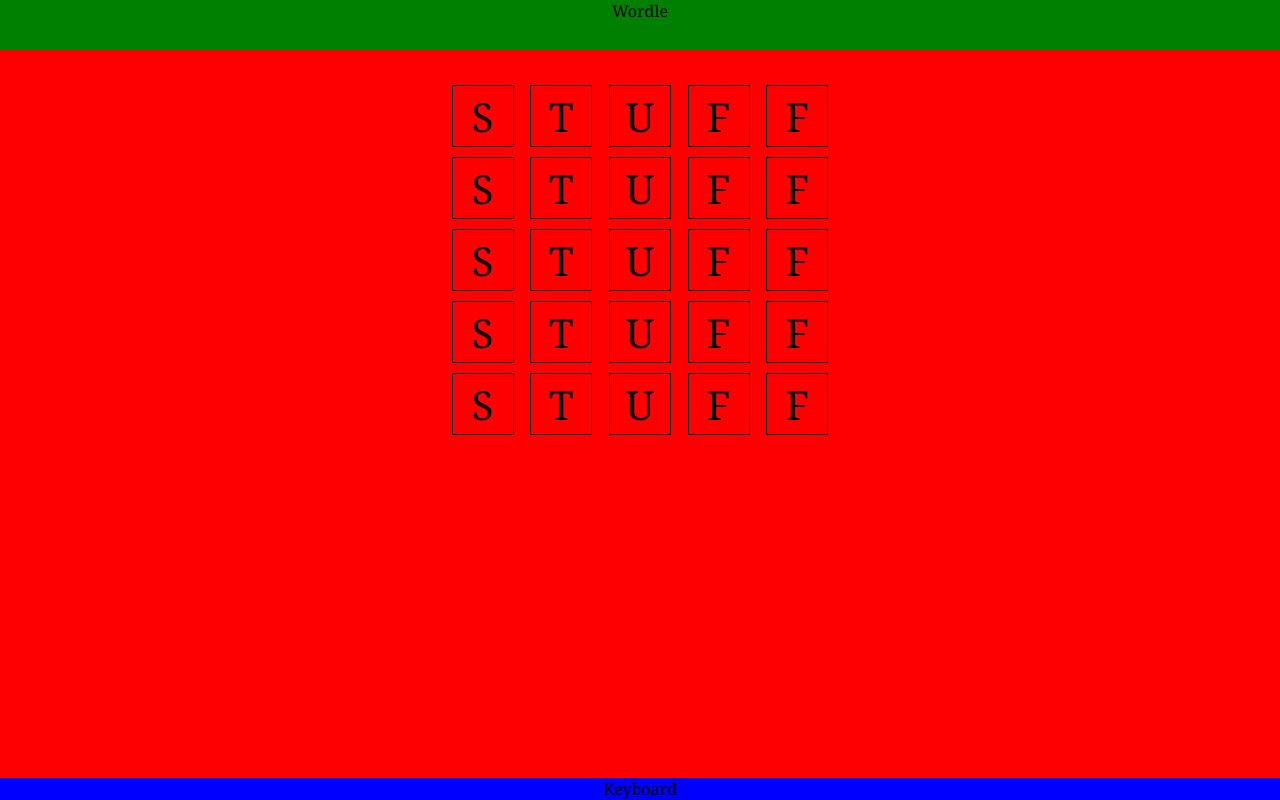
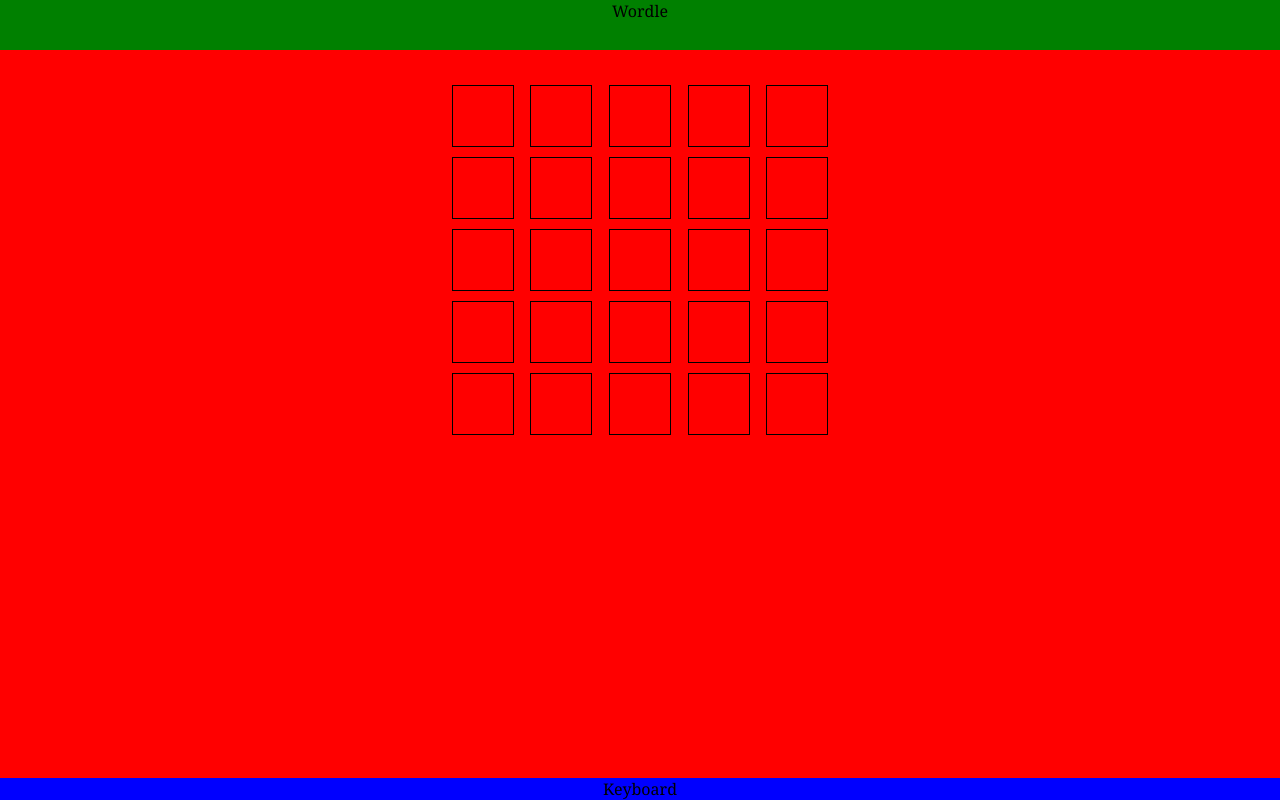
Before and after one commit to gattlin1/Wordle, a React (Create React App) app: page / in a window 1280 px wide. Built offline with nearby package versions, Linux system fonts and the light colour scheme.

Commit message:
Setting up to where the user can enter in guesses. Need to fix infinite loop problem though.

```diff
--- a/src/App.tsx
+++ b/src/App.tsx
@@ -1,14 +1,44 @@
-import React from 'react';
+import React, { useEffect, useState } from 'react';
 import './App.scss';
 import Board from './components/Board/Board';
 import Keyboard from './components/Keyboard/Keyboard';
 
 function App() {
+  let [currentGuess, setCurrentGuess] = useState('');
+  let [guessCount, setGuessCount] = useState(0);
+
+  useEffect(() => {
+    document.addEventListener('keydown', handleKeyboardInput);
+
+    return () => {
+      document.removeEventListener('keydown', handleKeyboardInput);
+    };
+  });
+
+  const handleKeyboardInput = (event: any) => {
+    const key = event.key;
+    const keyCode = event.keyCode;
+
+    if (key === 'Backspace') {
+      setCurrentGuess(currentGuess.slice(0, -1));
+    }
+    // Check to see if input is a letter.
+    if ((keyCode >= 65 && keyCode <= 90) || (keyCode >= 97 && keyCode <= 122)) {
+      if (currentGuess.length < 5) {
+        setCurrentGuess((currentGuess += key));
+      }
+    }
+
+    if (key === 'Enter' && currentGuess.length === 5) {
+      setGuessCount(guessCount + 1);
+    }
+  };
+
   return (
     <div className='App'>
-      <header className='App-header'>Wordle</header>
+      <header>Wordle</header>
       <div className='board-container'>
-        <Board />
+        <Board currentGuess={currentGuess} guessCount={guessCount} />
       </div>
       <div className='keyboard-container'>
         <Keyboard />
--- a/src/components/Board/Board.tsx
+++ b/src/components/Board/Board.tsx
@@ -1,26 +1,36 @@
-import React from 'react';
+import React, { useEffect, useState } from 'react';
 import CharSquare from './CharSquare/CharSquare';
 import './Board.scss';
 
-function Board() {
-  const guesses: string[][] = [
-    ['S', 'T', 'U', 'F', 'F'],
-    ['S', 'T', 'U', 'F', 'F'],
-    ['S', 'T', 'U', 'F', 'F'],
-    ['S', 'T', 'U', 'F', 'F'],
-    ['S', 'T', 'U', 'F', 'F'],
-  ];
+interface BoardProps {
+  currentGuess: string;
+  guessCount: number;
+}
+
+function Board({ currentGuess, guessCount }: BoardProps) {
+  const [guesses, setGuesses] = useState(['', '', '', '', '']);
+
+  useEffect(() => {
+    const tempGuesses = guesses.slice();
+    tempGuesses.splice(guessCount, 1, currentGuess);
+    setGuesses(tempGuesses);
+  }, []);
+
+  const createGuess = (word: string) => {
+    const guess = [];
+    for (let i = 0; i < 5; i++) {
+      guess.push(<CharSquare key={i} char={word.at(i)} />);
+    }
+    return guess;
+  };
+
   return (
     <div className='board'>
-      {guesses.map((guess) => {
-        return (
-          <div className='guess'>
-            {guess.map((char) => (
-              <CharSquare char={char} />
-            ))}
-          </div>
-        );
-      })}
+      {guesses.map((guess, i) => (
+        <div className='guess' key={i}>
+          {createGuess(guess)}
+        </div>
+      ))}
     </div>
   );
 }
--- a/src/components/Board/CharSquare/CharSquare.scss
+++ b/src/components/Board/CharSquare/CharSquare.scss
@@ -5,7 +5,4 @@
   width: 50px;
   height: 50px;
   font-size: 40px;
-  display: flex;
-  justify-content: center;
-  align-items: center;
 }
--- a/src/components/Board/CharSquare/CharSquare.tsx
+++ b/src/components/Board/CharSquare/CharSquare.tsx
@@ -2,7 +2,7 @@ import React from 'react';
 import './CharSquare.scss';
 
 interface CharSquareProps {
-  char: string;
+  char: string | undefined;
 }
 
 function CharSquare({ char }: CharSquareProps) {
```
Also changed, not shown: public/manifest.json.
